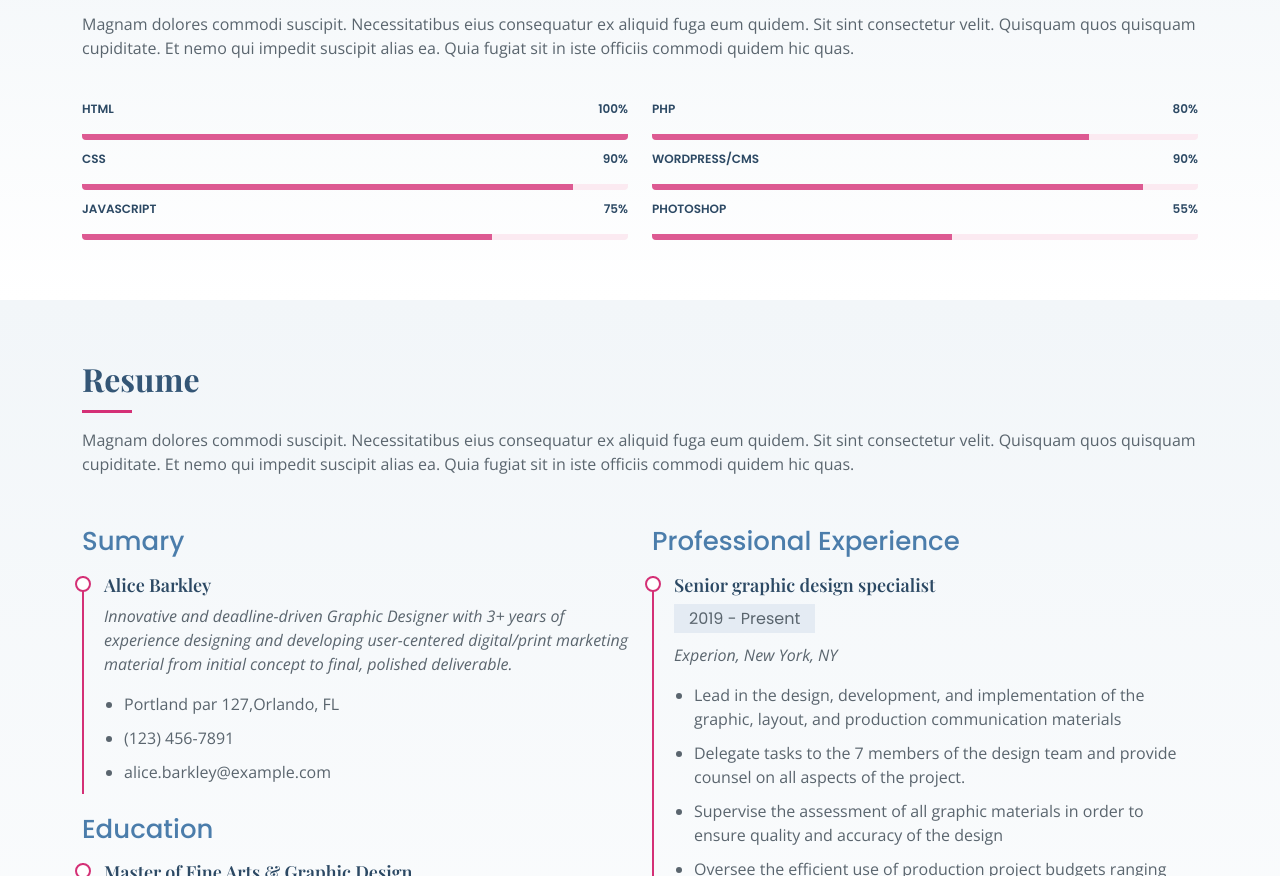
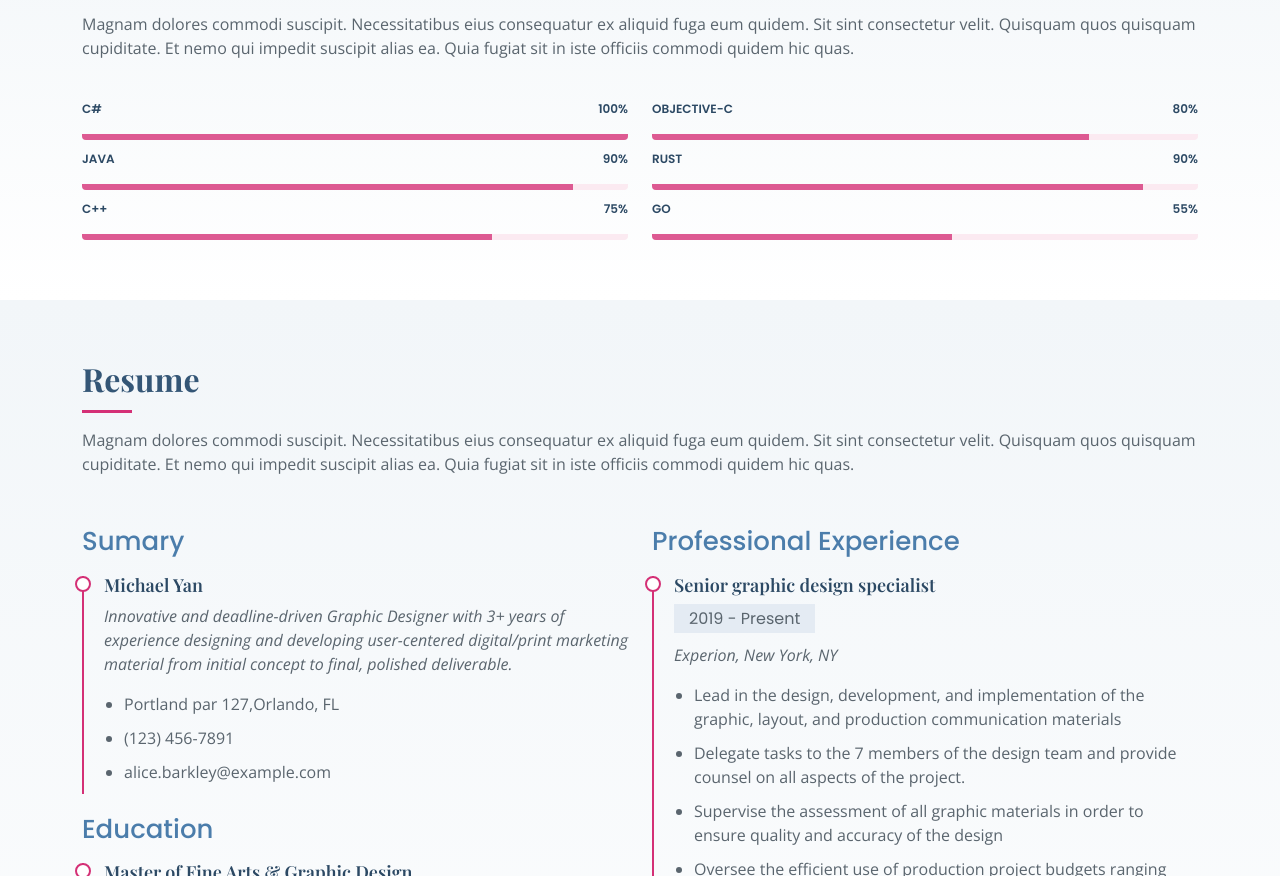
Before and after one commit to myan-onward/myan-onward.github.io, a plain HTML site: page index.html in a window 1280 px wide. Shown: the part 1370-2246 px from the top of the page. Drawn offline with nearby package versions, Linux system fonts and the light colour scheme; a web font is replaced by a local one.

Commit message:
Update background and some text

```diff
--- a/index.html
+++ b/index.html
@@ -38,8 +38,8 @@
 
   <!-- ======= Hero Section ======= -->
   <section id="hero" class="d-flex flex-column align-items-center justify-content-center">
-    <h1>Hi, I'm Alice!</h1>
-    <h2>I am a graphic designer</h2>
+    <h1>Hello, I'm Michael!</h1>
+    <h2>I am a software engineer.</h2>
     <a href="#about" class="btn-get-started scrollto"><i class="bi bi-chevron-double-down"></i></a>
   </section><!-- End Hero -->
 
@@ -48,7 +48,7 @@
     <div class="container d-flex align-items-center justify-content-between">
 
       <div class="logo">
-        <h1><a href="index.html">Lonely</a></h1>
+        <h1><a href="index.html">Yan</a></h1>
         <!-- Uncomment below if you prefer to use an image logo -->
         <!-- <a href="index.html"><img src="assets/img/logo.png" alt="" class="img-fluid"></a>-->
       </div>
@@ -153,21 +153,21 @@
           <div class="col-lg-6">
 
             <div class="progress">
-              <span class="skill">HTML <i class="val">100%</i></span>
+              <span class="skill">C# <i class="val">100%</i></span>
               <div class="progress-bar-wrap">
                 <div class="progress-bar" role="progressbar" aria-valuenow="100" aria-valuemin="0" aria-valuemax="100"></div>
               </div>
             </div>
 
             <div class="progress">
-              <span class="skill">CSS <i class="val">90%</i></span>
+              <span class="skill">Java <i class="val">90%</i></span>
               <div class="progress-bar-wrap">
                 <div class="progress-bar" role="progressbar" aria-valuenow="90" aria-valuemin="0" aria-valuemax="100"></div>
               </div>
             </div>
 
             <div class="progress">
-              <span class="skill">JavaScript <i class="val">75%</i></span>
+              <span class="skill">C++ <i class="val">75%</i></span>
               <div class="progress-bar-wrap">
                 <div class="progress-bar" role="progressbar" aria-valuenow="75" aria-valuemin="0" aria-valuemax="100"></div>
               </div>
@@ -178,21 +178,21 @@
           <div class="col-lg-6">
 
             <div class="progress">
-              <span class="skill">PHP <i class="val">80%</i></span>
+              <span class="skill">Objective-C <i class="val">80%</i></span>
               <div class="progress-bar-wrap">
                 <div class="progress-bar" role="progressbar" aria-valuenow="80" aria-valuemin="0" aria-valuemax="100"></div>
               </div>
             </div>
 
             <div class="progress">
-              <span class="skill">WordPress/CMS <i class="val">90%</i></span>
+              <span class="skill">Rust <i class="val">90%</i></span>
               <div class="progress-bar-wrap">
                 <div class="progress-bar" role="progressbar" aria-valuenow="90" aria-valuemin="0" aria-valuemax="100"></div>
               </div>
             </div>
 
             <div class="progress">
-              <span class="skill">Photoshop <i class="val">55%</i></span>
+              <span class="skill">Go <i class="val">55%</i></span>
               <div class="progress-bar-wrap">
                 <div class="progress-bar" role="progressbar" aria-valuenow="55" aria-valuemin="0" aria-valuemax="100"></div>
               </div>
@@ -218,7 +218,7 @@
           <div class="col-lg-6">
             <h3 class="resume-title">Sumary</h3>
             <div class="resume-item pb-0">
-              <h4>Alice Barkley</h4>
+              <h4>Michael Yan</h4>
               <p><em>Innovative and deadline-driven Graphic Designer with 3+ years of experience designing and developing user-centered digital/print marketing material from initial concept to final, polished deliverable.</em></p>
               <p>
               <ul>
```
Also changed, not shown: assets/img/hero-bg.jpg.
